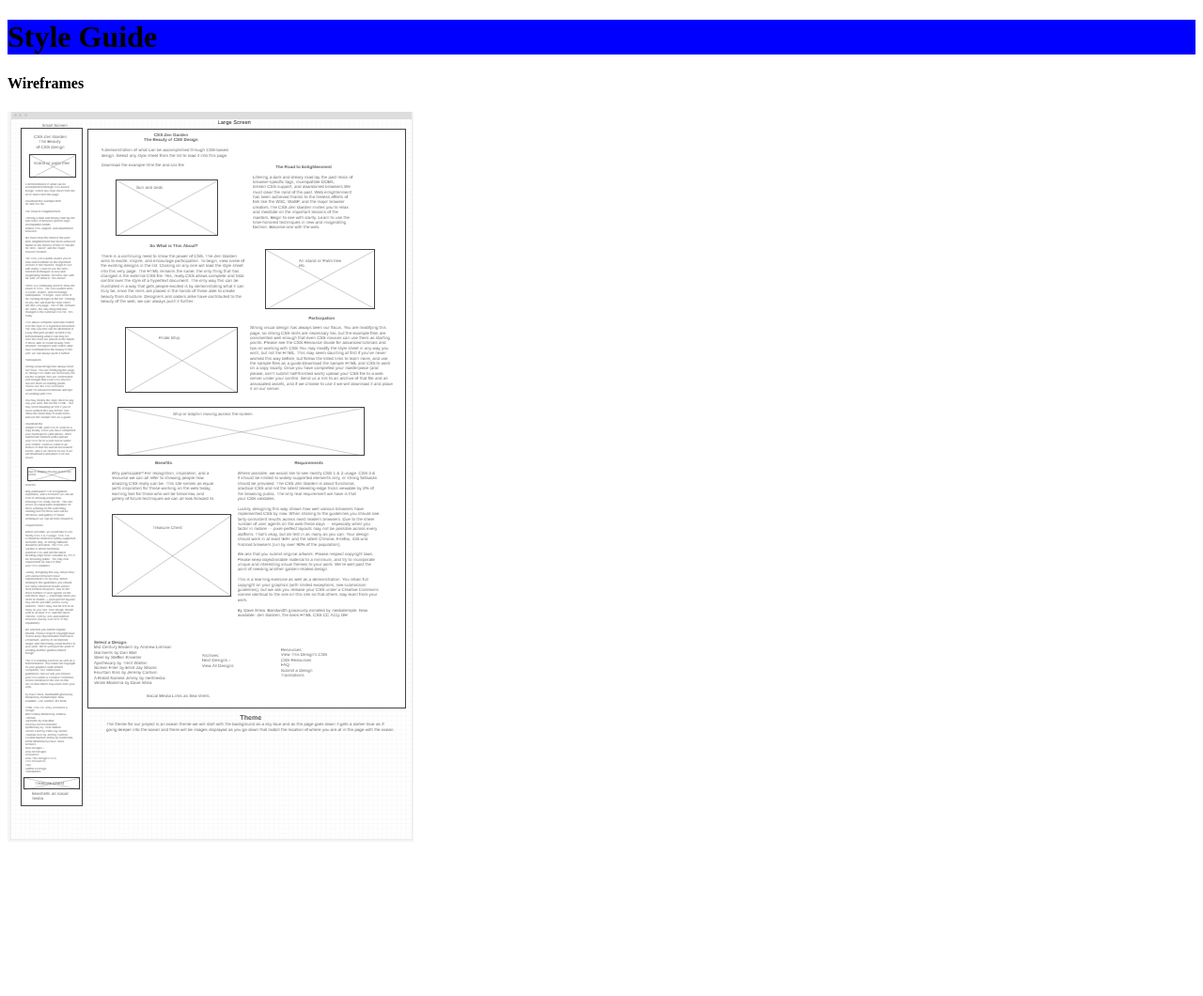
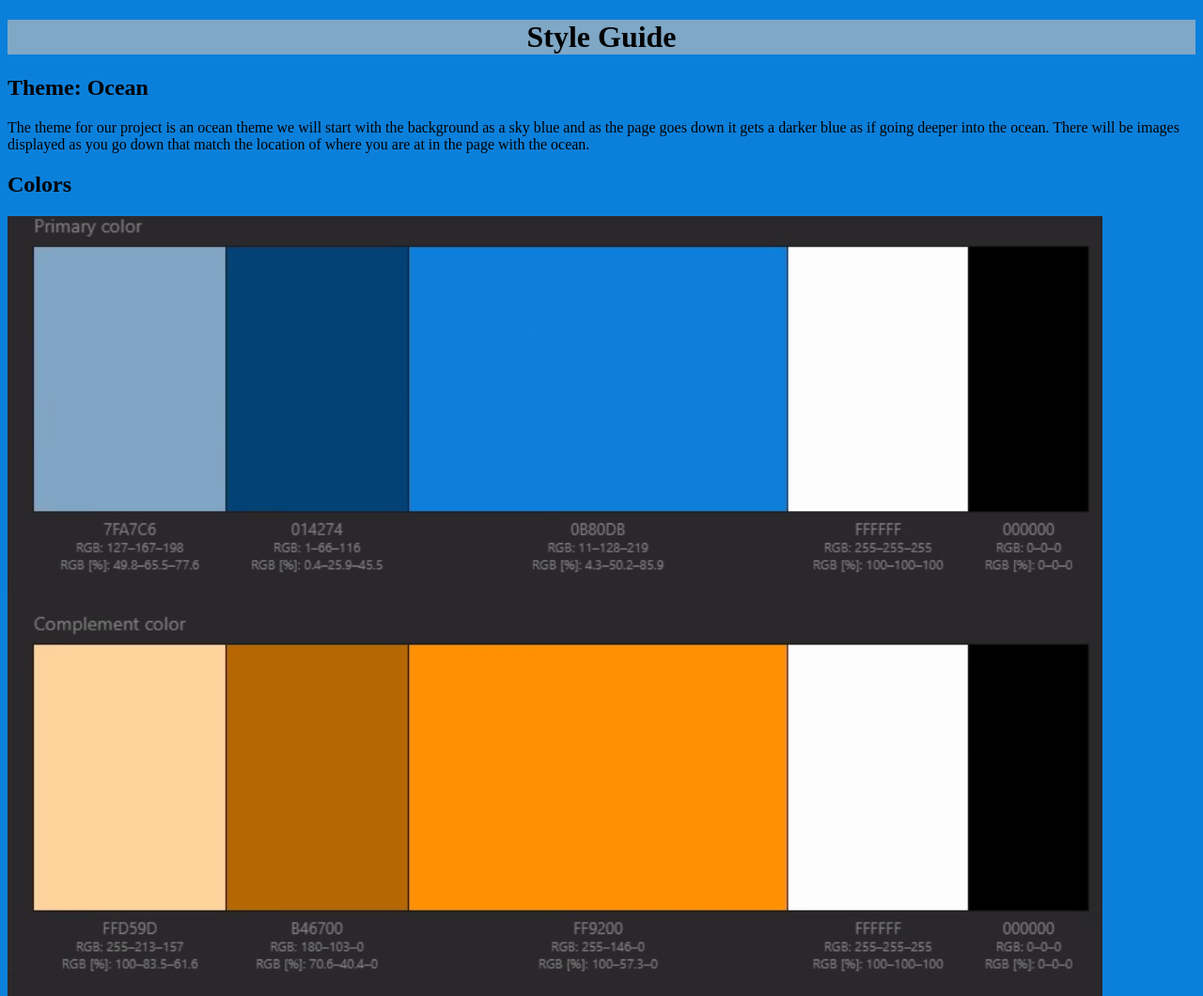
Before and after one commit to Kuleman475/Zen-Garden, a plain HTML site: page style-guide.html in a window 1280 px wide. Shown: the top 1060 px of the page at 94% size. Before the commit the page ends 908 px from the top, so only its background shows below. Drawn offline with Linux system fonts and the light colour scheme.

Commit message:
added variables

```diff
--- a/_colors.scss
+++ b/_variables.scss
@@ -1,12 +1,15 @@
 // As hex codes */
 
-$color-primary-0: #0B80DB;	// Main Primary color */
+// Main Body color */
+$color-primary-0: #0B80DB;
 $color-primary-1: #7FA7C6;
 $color-primary-2: #014274;
 $color-primary-3: #FFFFFF;
 $color-primary-4: #000000;
 
-$color-complement-0: #FF9200;	// Main Complement color */
+
+// Main Complement color */
+$color-complement-0: #FF9200;
 $color-complement-1: #FFD59D;
 $color-complement-2: #B46700;
 $color-complement-3: #FFFFFF;
--- a/style-guide.html
+++ b/style-guide.html
@@ -13,9 +13,19 @@
     <main>
         <h1>Style Guide</h1>
 
+        <h2>Theme: Ocean</h2>
+        <p>
+            The theme for our project is an ocean theme we will start with the background as a sky blue and as the page goes down it gets a darker blue
+             as if going deeper into the ocean.
+            There will be images displayed as you go down that match the location of where you are at in the page with the ocean.
+        </p>
+        <h2>Colors</h2>
+        <img src="ColorsforZenGarden.jpg">
 
 
-        <h4>Wireframes</h4>
+
+
+        <h2>Wireframes</h2>
         <img src="Wireframes.png">
     </main>
     <footer></footer>
--- a/style-guide.scss
+++ b/style-guide.scss
@@ -1,5 +1,18 @@
+@use 'variables' as *;
+
 $header-color: blue;
 
 h1 {
-background-color: $header-color;
+background-color: $color-primary-1;
+text-align: center;
 }
+
+body {
+    background-color: $color-primary-0;
+}
+
+img {
+    display: flex;
+    justify-content: center;
+    align-items: center;
+}
```
Also changed, not shown: style-guide.css, 1 other file.
